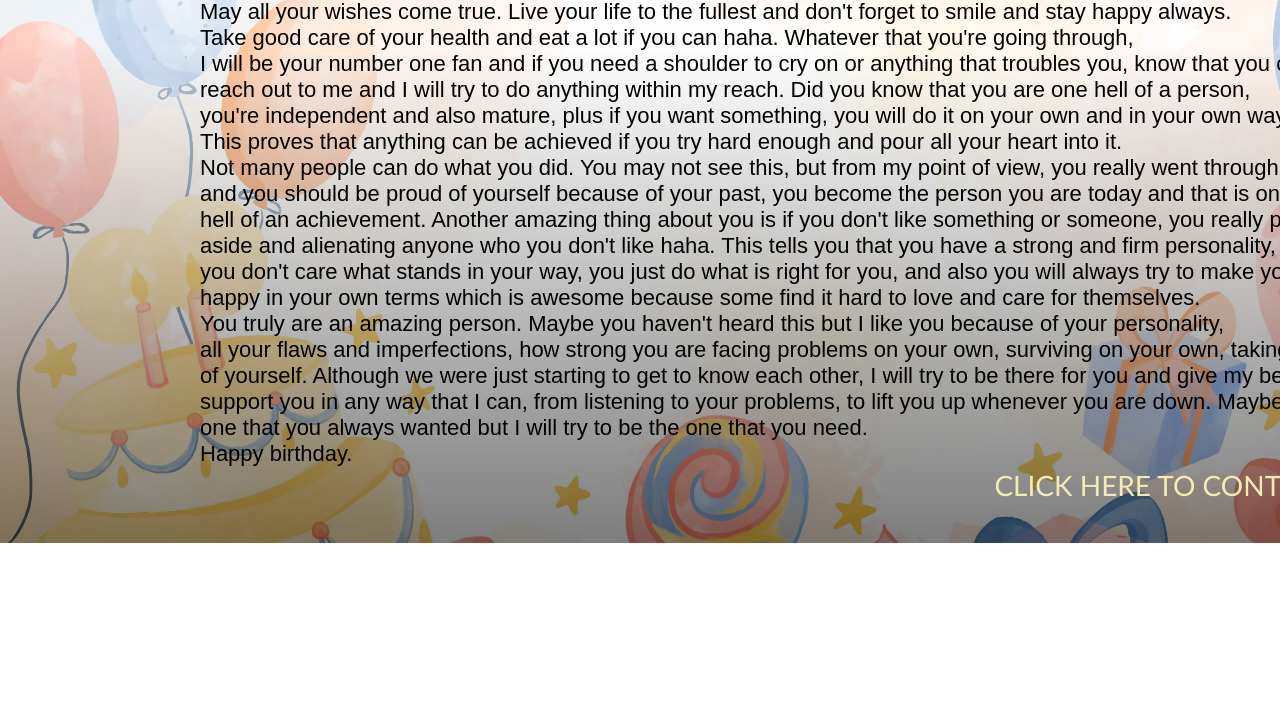
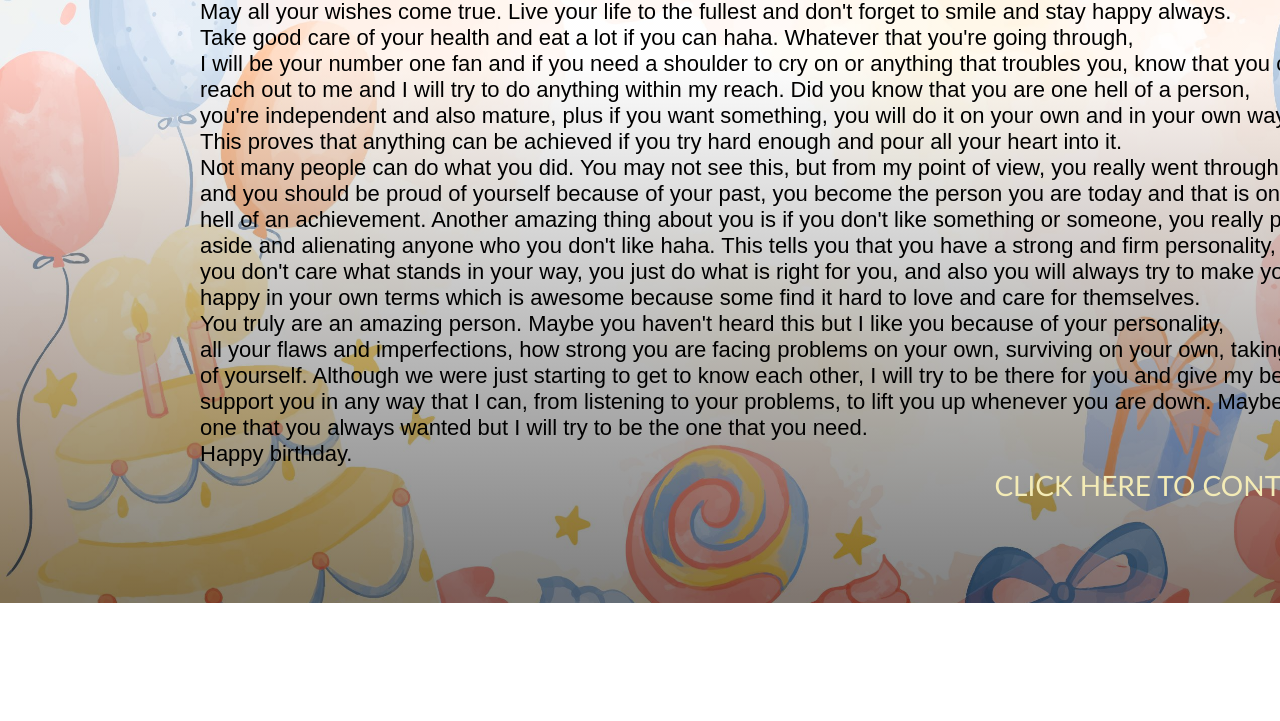
Before and after one commit to nabil-akram/nabil-akram.github.io, a plain HTML site: page happy_birthday.html in a window 1280 px wide. Shown: the part 79-800 px from the top of the page. Drawn offline with Linux system fonts and the light colour scheme.

Commit message:
Update style1.css

```diff
--- a/style1.css
+++ b/style1.css
@@ -10,7 +10,7 @@
     background-size: cover;
     height: fit-content;
     padding-right: 120px;
-    padding-bottom: 40px;
+    padding-bottom: 100px;
 }
 
 .text{
```
